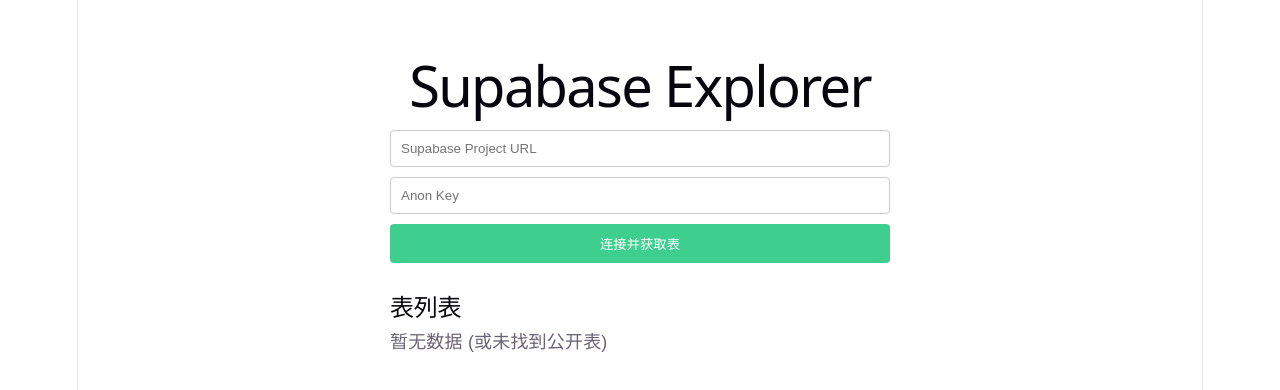
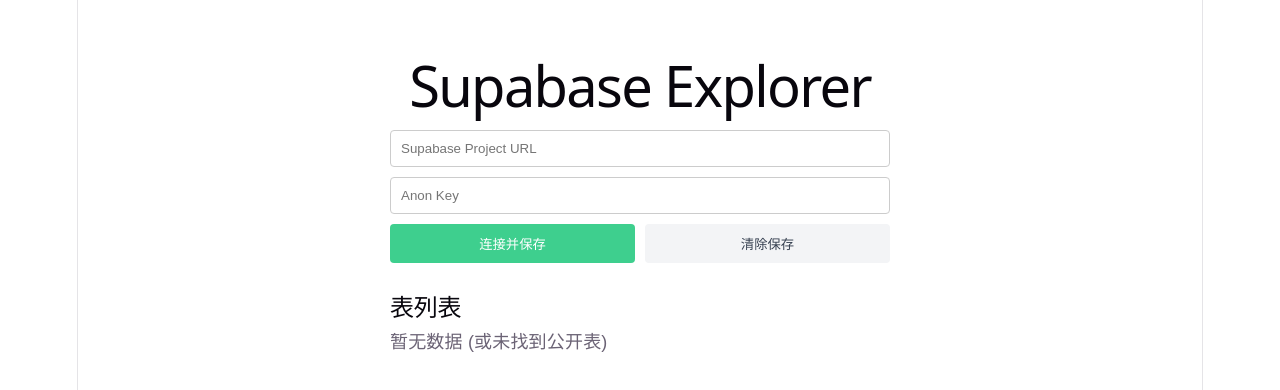
Before and after one commit to v2vv/AppTrackView, a React (Vite) app: page / in a window 1280 px wide. Shown: the top 390 px of the page. Built offline with nearby package versions, Linux system fonts and the light colour scheme.

Commit message:
Implement credentials persistence using localStorage

```diff
--- a/src/App.css
+++ b/src/App.css
@@ -16,6 +16,11 @@
   margin-bottom: 30px;
 }
 
+.button-row {
+  display: flex;
+  gap: 10px;
+}
+
 input {
   padding: 10px;
   border: 1px solid #ccc;
@@ -24,11 +29,20 @@
 
 button {
   padding: 10px;
-  background-color: #3ecf8e;
-  color: white;
   border: none;
   border-radius: 4px;
   cursor: pointer;
+  flex: 1;
+}
+
+.primary-btn {
+  background-color: #3ecf8e;
+  color: white;
+}
+
+.secondary-btn {
+  background-color: #f3f4f6;
+  color: #374151;
 }
 
 button:disabled {
--- a/src/App.tsx
+++ b/src/App.tsx
@@ -1,4 +1,4 @@
-import { useState } from 'react'
+import { useState, useEffect } from 'react'
 import { getSupabase } from './supabaseClient'
 import './App.css'
 
@@ -8,6 +8,14 @@
   const [tables, setTables] = useState<string[]>([])
   const [loading, setLoading] = useState(false)
   const [error, setError] = useState<string | null>(null)
+
+  // 页面加载时从 localStorage 读取保存的凭据
+  useEffect(() => {
+    const savedUrl = localStorage.getItem('supabase_url')
+    const savedKey = localStorage.getItem('supabase_key')
+    if (savedUrl) setUrl(savedUrl)
+    if (savedKey) setKey(savedKey)
+  }, [])
 
   const fetchTables = async () => {
     if (!url || !key) {
@@ -20,8 +28,6 @@
     setTables([])
 
     try {
-      // 方法 1: 尝试通过 Postgrest 的根路径获取 OpenAPI 定义
-      // 这通常包含了所有的公开表名，且 Anon Key 即可访问
       const restUrl = `${url.replace(/\/$/, '')}/rest/v1/`
       const response = await fetch(restUrl, {
         headers: {
@@ -30,39 +36,45 @@
         }
       })
 
+      let tableNames: string[] = []
+
       if (response.ok) {
         const data = await response.json()
         if (data.definitions) {
-          const tableNames = Object.keys(data.definitions)
-          setTables(tableNames)
-          return
+          tableNames = Object.keys(data.definitions)
         }
       }
 
-      // 方法 2: 如果方法 1 失败（例如 CORS 或自定义路径），尝试使用 RPC (之前的备选方案)
-      const supabase = getSupabase(url, key)
-      const { data: rpcData, error: rpcError } = await supabase.rpc('get_tables')
+      if (tableNames.length === 0) {
+        const supabase = getSupabase(url, key)
+        const { data: rpcData, error: rpcError } = await supabase.rpc('get_tables')
+        if (!rpcError && rpcData) {
+          tableNames = rpcData.map((t: any) => t.table_name || t.tablename)
+        }
+      }
 
-      if (!rpcError && rpcData) {
-        setTables(rpcData.map((t: any) => t.table_name || t.tablename))
+      if (tableNames.length > 0) {
+        setTables(tableNames)
+        // 成功获取数据后，将凭据保存到 localStorage
+        localStorage.setItem('supabase_url', url)
+        localStorage.setItem('supabase_key', key)
       } else {
-        setError(`无法自动获取表。如果您的数据库有表但未显示，请在 Supabase SQL Editor 中运行以下函数以启用 RPC 获取：
-
-CREATE OR REPLACE FUNCTION get_tables()
-RETURNS TABLE (table_name text)
-LANGUAGE plpgsql
-SECURITY DEFINER
-AS $$
-BEGIN
-  RETURN QUERY SELECT tablename::text FROM pg_tables WHERE schemaname = 'public';
-END;
-$$;`)
+        setError(`无法自动获取表。如果您的数据库有表但未显示，请在 Supabase SQL Editor 中运行 get_tables 函数。`)
       }
     } catch (err: any) {
       setError(`连接错误: ${err.message}`)
     } finally {
       setLoading(false)
     }
+  }
+
+  const clearSavedCredentials = () => {
+    localStorage.removeItem('supabase_url')
+    localStorage.removeItem('supabase_key')
+    setUrl('')
+    setKey('')
+    setTables([])
+    alert('已清除保存的凭据')
   }
 
   return (
@@ -82,9 +94,14 @@
           value={key}
           onChange={(e) => setKey(e.target.value)}
         />
-        <button onClick={fetchTables} disabled={loading}>
-          {loading ? '正在连接...' : '连接并获取表'}
-        </button>
+        <div className="button-row">
+          <button onClick={fetchTables} disabled={loading} className="primary-btn">
+            {loading ? '正在连接...' : '连接并保存'}
+          </button>
+          <button onClick={clearSavedCredentials} className="secondary-btn">
+            清除保存
+          </button>
+        </div>
       </div>
 
       {error && (
```
